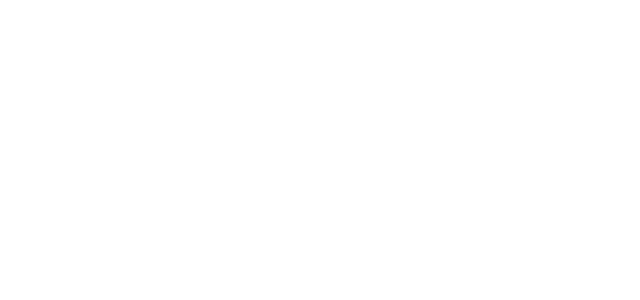
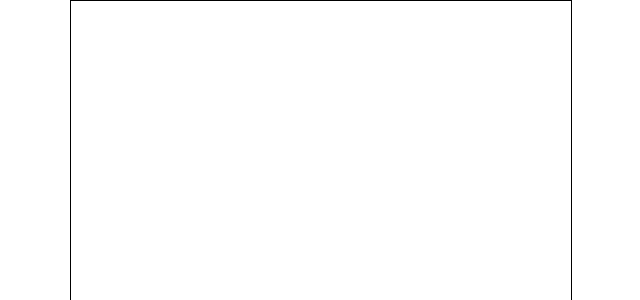
Before and after one commit to MarkSchemmer/porfolio-version-two, a React (Create React App) app: page /sol in a window 1280 px wide. Before the commit this address had no page. Shown: the top 300 px of the page, without its empty margins (319-959 px from the left). Built offline with nearby package versions, Linux system fonts and the light colour scheme.

Commit message:
initial game setup.

```diff
--- /dev/null
+++ b/src/GameApps/Solar/Solar.ts
@@ -0,0 +1,5 @@
+export class Solar {
+    constructor() {
+
+    }
+}
--- /dev/null
+++ b/src/GameApps/Solar/SolarComponent.tsx
@@ -0,0 +1,40 @@
+import React, { useEffect, useRef, useState } from "react"
+import { IOptions, boardConfigurationsDefault } from "../../components/Canvas/CanvasProps";
+import { useCanvasProps } from "../../components/Canvas/useCanvasProps";
+import Canvas from "../../components/Canvas/Canvas";
+
+export const SolarComponent = (props:any) => {
+
+
+    let restartGame = () => {
+    };
+
+    let handKeyDown = (e:KeyboardEvent) => {
+    };
+
+    useEffect(() => {
+
+    });
+
+    let draw = (ctx:any, canvas:any, options: IOptions, now:number) => {
+
+    };
+
+    let calculations = (ctx:any, canvas:any, options: IOptions, now:number) => {
+
+    };
+
+    let handleClick = (e:any, canvas:any, options:IOptions) => {
+
+    };
+
+    let canvasProps = useCanvasProps(draw, calculations, boardConfigurationsDefault, handleClick);
+    // can make the game go faster when needed.
+    canvasProps.options.fpsInterval.current = 100; // assign this value to state and add a dashboard to update and edit the game
+
+    return (
+        <div className="snake-container">
+            <Canvas {...canvasProps} />
+        </div>
+    );
+};
--- a/src/router/Router.tsx
+++ b/src/router/Router.tsx
@@ -5,31 +5,19 @@
 import { TicTacToe } from "../GameApps/TicTacToe/entities/TicTacToe";
 import { ConWaysGameOfLife } from "../GameApps/ConwaysGameOfLife/conwaysGameofLife";
 import { SnakeComponent } from "../GameApps/Snake/SnakeComponent";
+import { SolarComponent } from "../GameApps/Solar/SolarComponent";
 
 export default function Router() {
     return (
         <div className="router">
             <BrowserRouter>
                 <Routes>
-          {/*
-
-
-          Example of how to additional routes...
-
-          <Route index element={<Home />} />
-          <Route path="blogs" element={<Blogs />} />
-          <Route path="contact" element={<Contact />} />
-          <Route path="*" element={<NoPage />} /> */}
-
-          {/* Change this later to <HomePage /> */}
-          <Route path="/" element={<TodoMVC />} />
+                    <Route path="/" element={<HomePage /> } />
+                    <Route path="/todo" element={<TodoMVC />} />
                     <Route path="/tic" element={<TicTacToe />} />
                     <Route path="/con" element={<ConWaysGameOfLife /> } />
                     <Route path="/snake" element={<SnakeComponent /> } />
-          {/*
-                Routes below are for me in developing my apps
-          */}
-          <Route path="development/apps/todomvc" element={<TodoMVC />} />
+                    <Route path="/sol" element={<SolarComponent /> } />
                 </Routes>
             </BrowserRouter>
         </div>
```
Lines whose indentation alone changed are shown as unchanged.
